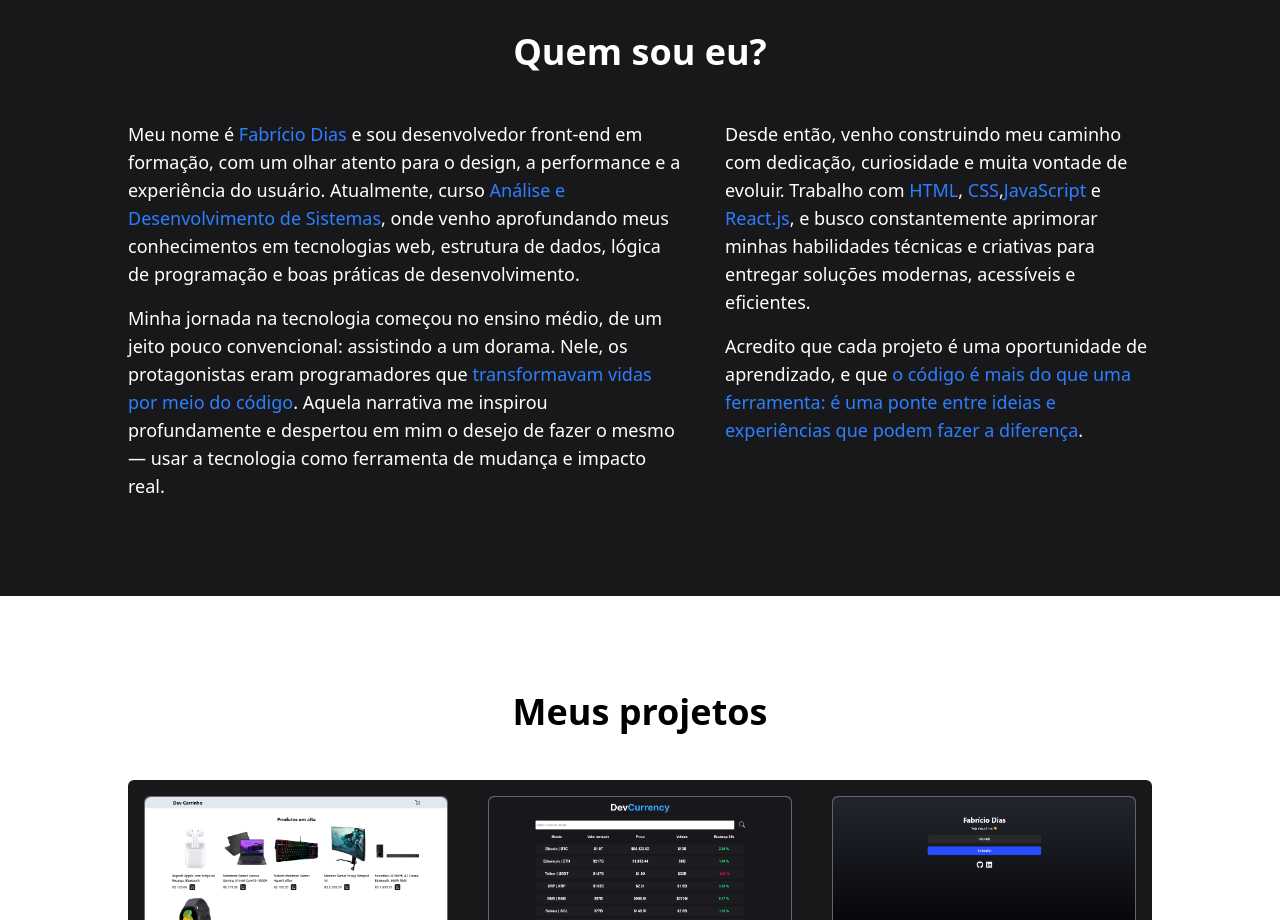
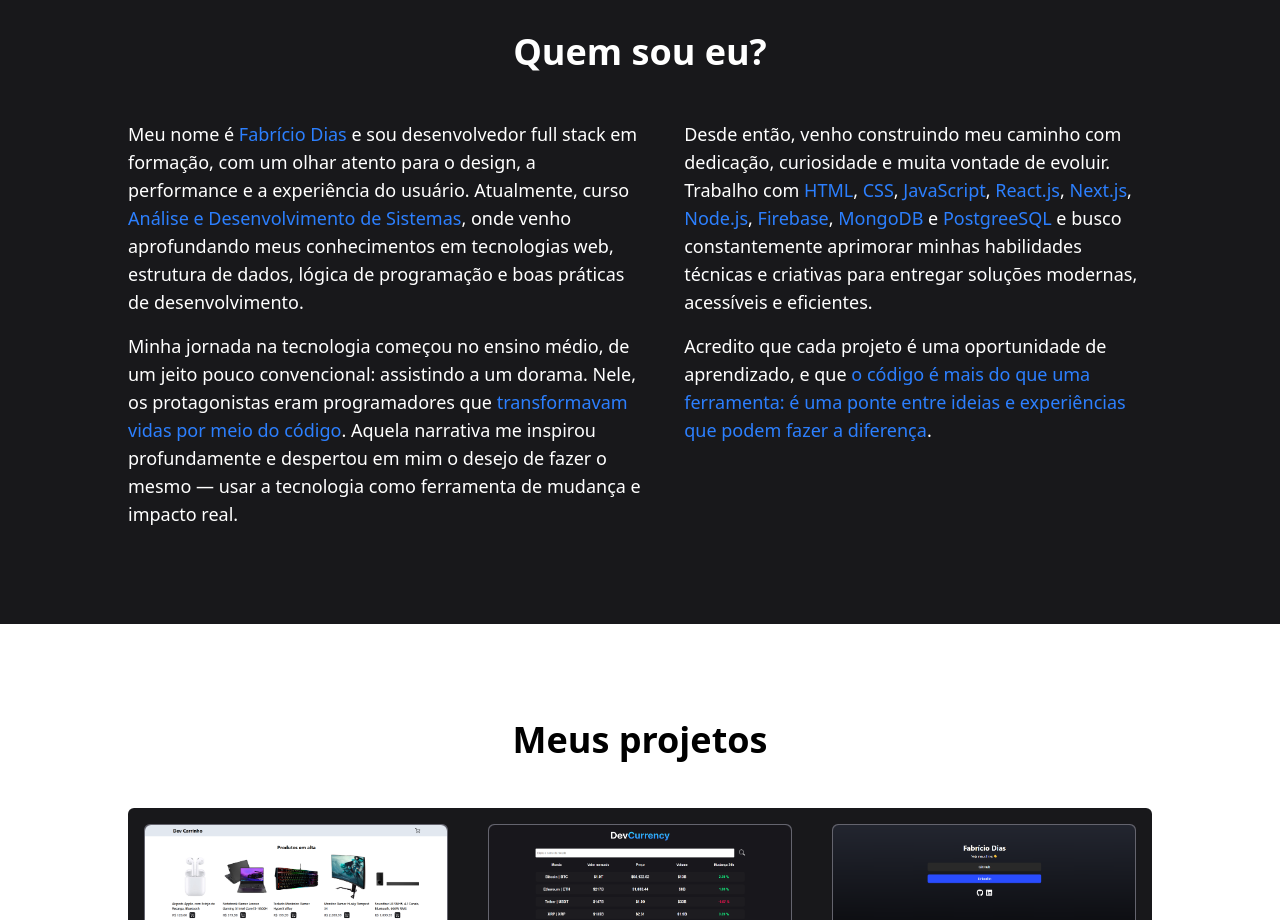
Before and after one commit to fcdias0812/portfolio, a React (Vite) app: page / in a window 1280 px wide. Shown: the part 880-1800 px from the top of the page. Built offline with nearby package versions, Linux system fonts and the light colour scheme.

Commit message:
Sobre mim alterado

```diff
--- a/src/App.tsx
+++ b/src/App.tsx
@@ -99,7 +99,7 @@ export default function App() {
             <div className="flex flex-col gap-4">
               <p>
                 Meu nome é <span className="text-blue-500">Fabrício Dias</span>{" "}
-                e sou desenvolvedor front-end em formação, com um olhar atento
+                e sou desenvolvedor full stack em formação, com um olhar atento
                 para o design, a performance e a experiência do usuário.
                 Atualmente, curso{" "}
                 <span className="text-blue-500">
@@ -126,9 +126,14 @@ export default function App() {
                 Desde então, venho construindo meu caminho com dedicação,
                 curiosidade e muita vontade de evoluir. Trabalho com{" "}
                 <span className="text-blue-500">HTML</span>,{" "}
-                <span className="text-blue-500">CSS</span>,
-                <span className="text-blue-500">JavaScript</span> e{" "}
-                <span className="text-blue-500">React.js</span>, e busco
+                <span className="text-blue-500">CSS</span>,{" "}
+                <span className="text-blue-500">JavaScript</span>,{" "}
+                <span className="text-blue-500">React.js</span>,{" "}
+                <span className="text-blue-500">Next.js</span>,{" "}
+                <span className="text-blue-500">Node.js</span>,{" "}
+                <span className="text-blue-500">Firebase</span>,{" "}
+                <span className="text-blue-500">MongoDB</span> e{" "}
+                <span className="text-blue-500">PostgreeSQL</span> e busco
                 constantemente aprimorar minhas habilidades técnicas e criativas
                 para entregar soluções modernas, acessíveis e eficientes.
               </p>
```
